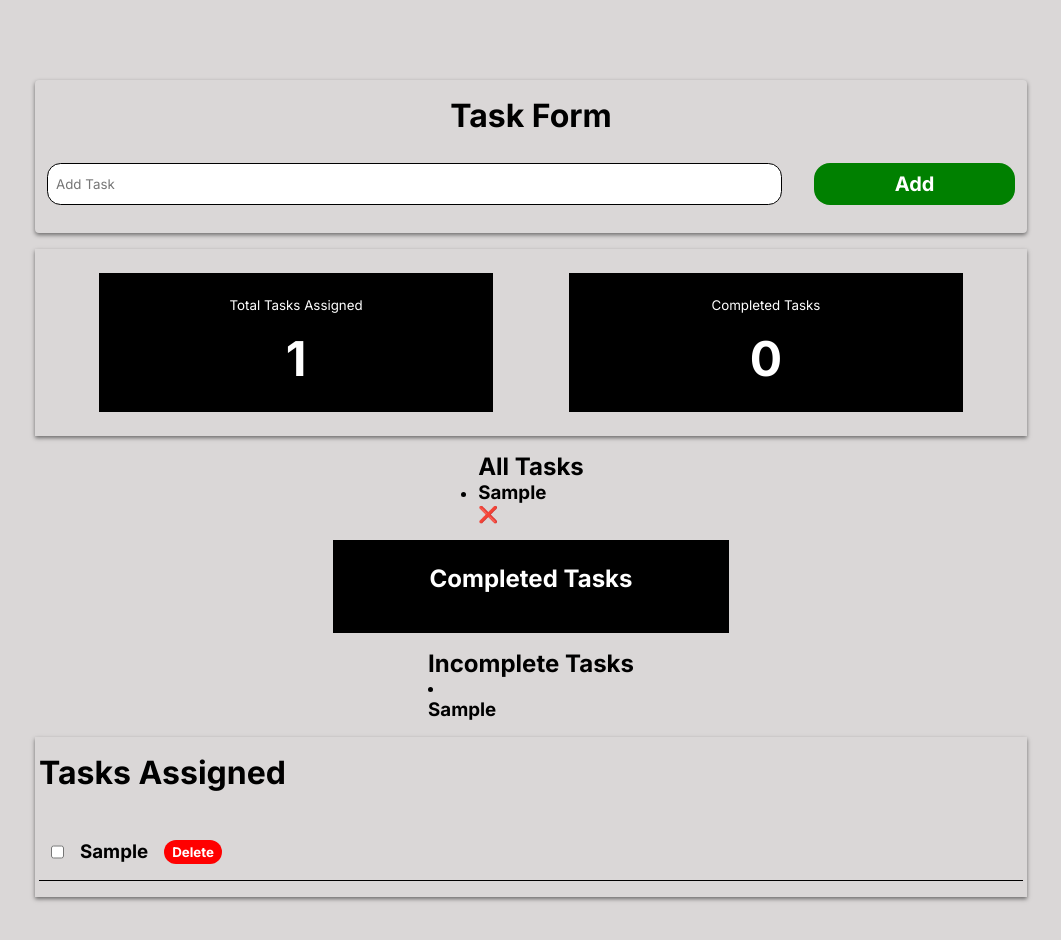
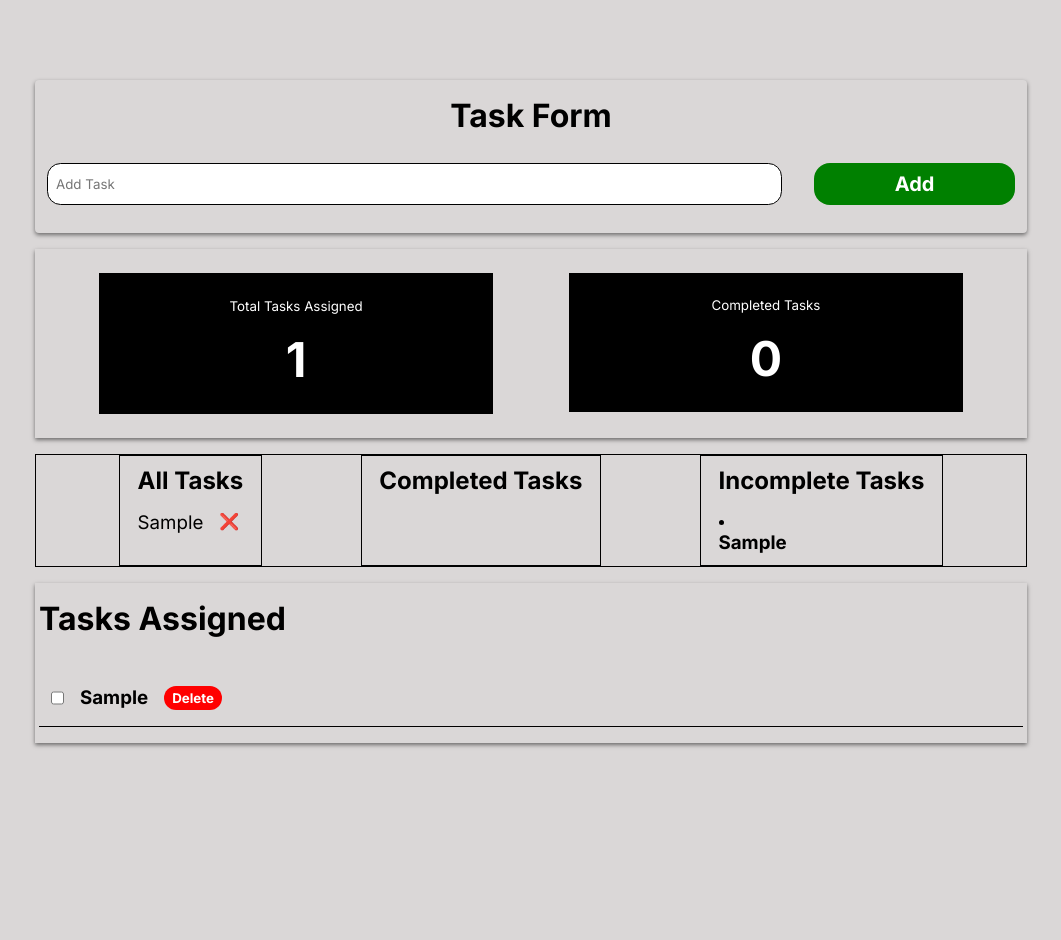
Before and after one commit to Saron-A/nexus_dynamic_task_manager, a React (Vite) app: page / in a window 1280 px wide. Both pictures are taken after typing "Sample" into the empty fields and a click on the button "Add". Shown: the top 940 px of the page, without its empty margins (109-1170 px from the left). After the commit the page ends 823 px from the top, so only its background shows below. Built offline with nearby package versions, Linux system fonts and the light colour scheme.

Commit message:
Add basic CSS to the taskFilter component.

```diff
--- a/src/components/TaskFilter.jsx
+++ b/src/components/TaskFilter.jsx
@@ -1,6 +1,8 @@
+import "../styles/taskFilter.css";
+
 const TaskFilter = ({ tasks }) => {
   return (
-    <>
+    <div className="sub-container4">
       {tasks.length !== 0 ? (
         <>
           {/* Have different filters - All task, Completed Tasks and Not completed tasks */}
@@ -17,7 +19,7 @@ const TaskFilter = ({ tasks }) => {
             </ul>
           </div>
 
-          <div className="completedTasks">
+          <div className="completedTasks2">
             <h2>Completed Tasks</h2>
             <ul>
               {tasks
@@ -31,7 +33,7 @@ const TaskFilter = ({ tasks }) => {
             </ul>
           </div>
 
-          <div className="inCompleteTasks">
+          <div className="incompleteTasks">
             <h2>Incomplete Tasks</h2>
             {tasks
               .filter((iTask) => !iTask.isCompleted)
@@ -46,7 +48,7 @@ const TaskFilter = ({ tasks }) => {
       ) : (
         ""
       )}
-    </>
+    </div>
   );
 };
 
--- /dev/null
+++ b/src/styles/taskFilter.css
@@ -0,0 +1,48 @@
+* {
+  margin: 0;
+  padding: 0;
+  box-sizing: border-box;
+}
+
+.sub-container4 {
+  border: 1px solid black;
+  width: 100%;
+  display: flex;
+  justify-content: space-evenly;
+  gap: 1rem;
+}
+
+.allTasks,
+.completedTasks2,
+.incompleteTasks {
+  border: 1px solid black;
+  padding: 0.65rem 1.1rem;
+}
+
+.allTasks h2,
+.completedTasks2 h2,
+.incompleteTasks h2 {
+  font-size: x-large;
+  margin-bottom: 1rem;
+}
+
+.allTasks ul,
+.completedTasks2 ul,
+.incompleteTasks ul {
+  display: flex;
+  flex-direction: column;
+  gap: 1rem;
+}
+
+.allTasks ul li,
+.completedTasks2 ul li,
+.incompleteTasks ul li {
+  display: flex;
+  gap: 1rem;
+}
+
+.allTasks ul li h3,
+.completedTasks2 ul li h3,
+.incompleteTasks ul li h3 {
+  font-weight: normal;
+}
```
